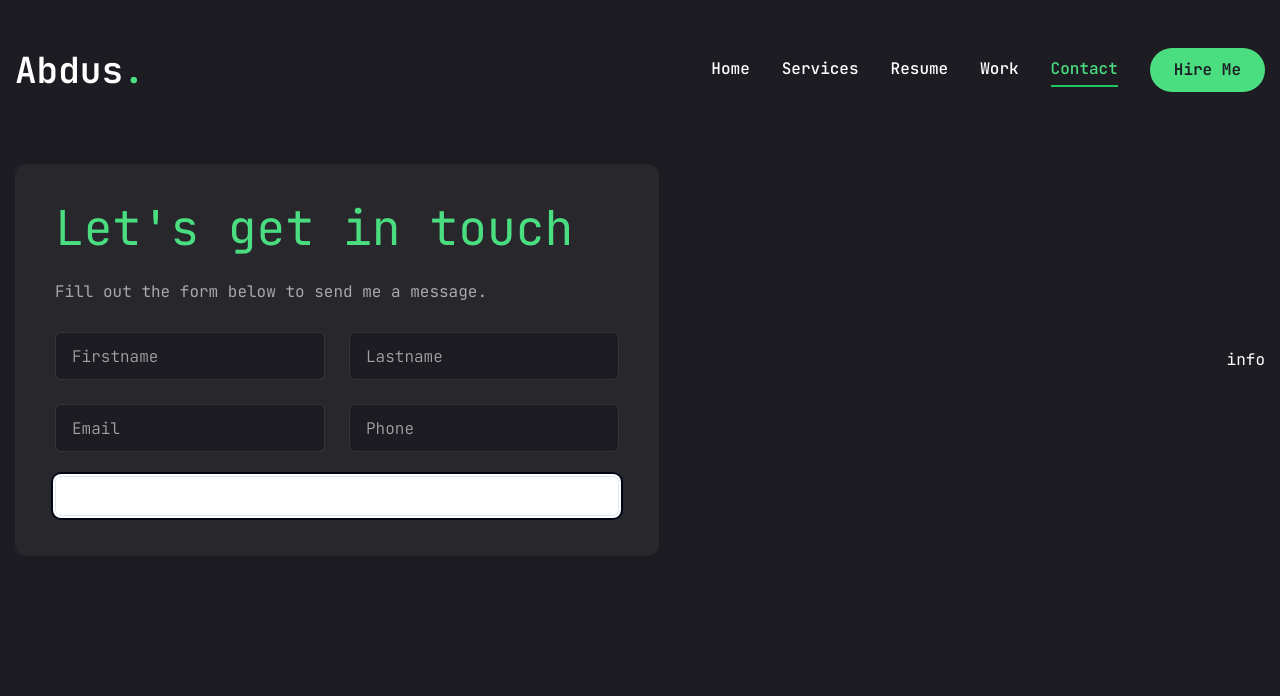
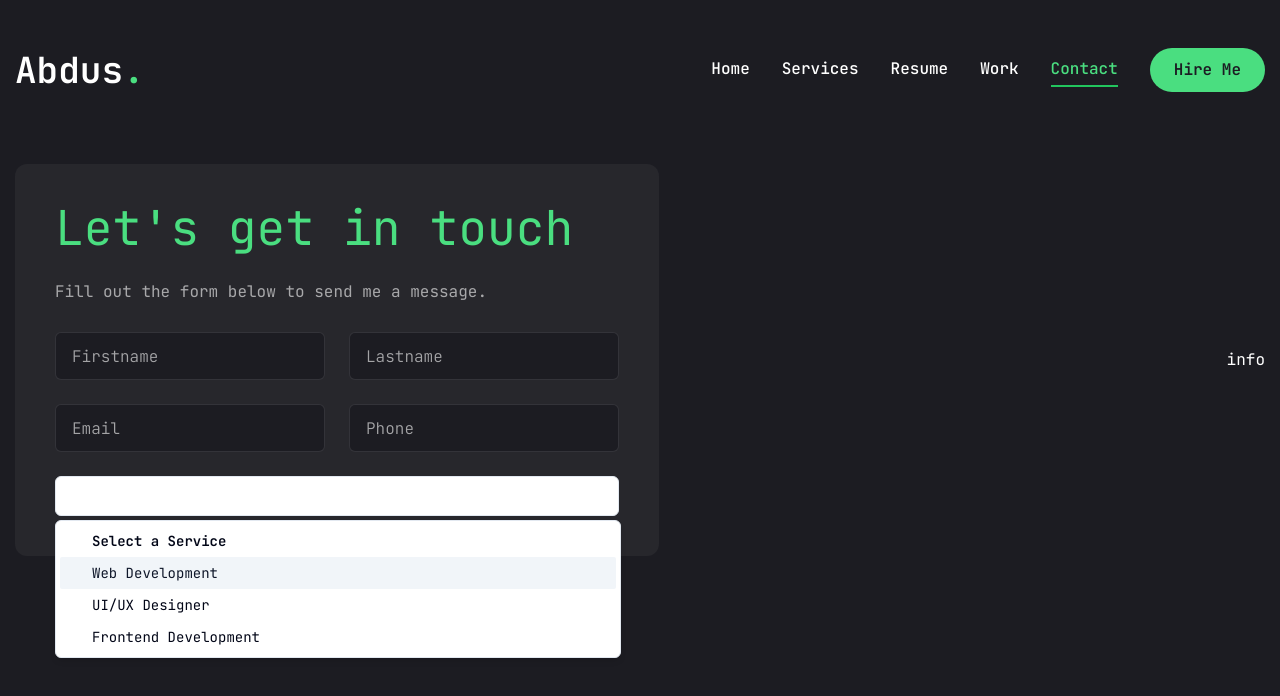
Before and after one commit to a10smd/portfolio-main, a Next.js app: page /contact in a window 1280 px wide. Both pictures are taken after a click on the button "Select a Service". Shown: the top 696 px of the page. Built offline with nearby package versions, Linux system fonts and the light colour scheme.

Commit message:
Major Changes

```diff
--- a/app/contact/page.jsx
+++ b/app/contact/page.jsx
@@ -67,6 +67,14 @@ const Contact = () => {
                 <SelectTrigger className="w-full">
                   <SelectValue placeholder="Select a Service" />
                 </SelectTrigger>
+                <SelectContent>
+                  <SelectGroup>
+                    <SelectLabel>Select a Service</SelectLabel>
+                    <SelectItem value="est">Web Development</SelectItem>
+                    <SelectItem value="cst">UI/UX Designer</SelectItem>
+                    <SelectItem value="mst">Frontend Development</SelectItem>
+                  </SelectGroup>
+                </SelectContent>
               </Select>
             </form>
           </div>
```
